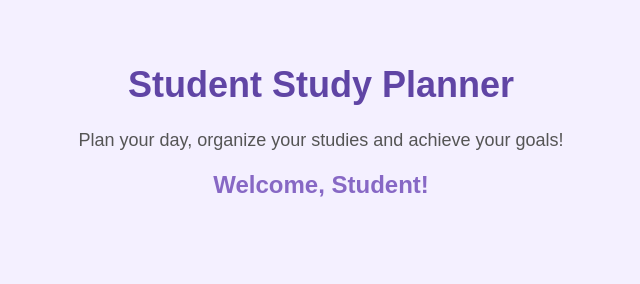
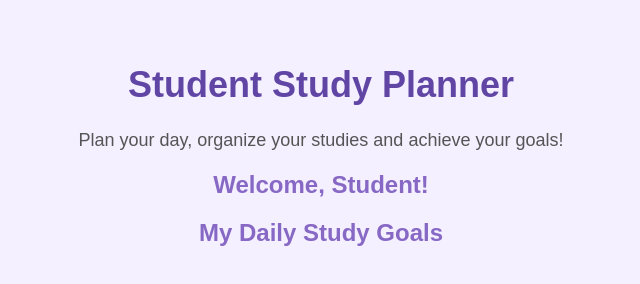
Before and after one commit to himanshi0786/student-study-planner, a plain HTML site: page index.html in a window 1280 px wide. Shown: the whole page, without its empty margins (319-959 px from the left). Drawn offline with Linux system fonts and the light colour scheme.

Commit message:
Added daily study goals heading

```diff
--- a/index.html
+++ b/index.html
@@ -14,6 +14,7 @@
        and achieve your goals!</p>
 
     <h2>Welcome, Student!</h2>
+    <h2>My Daily Study Goals</h2>
 
 </body>
 </html>
```
